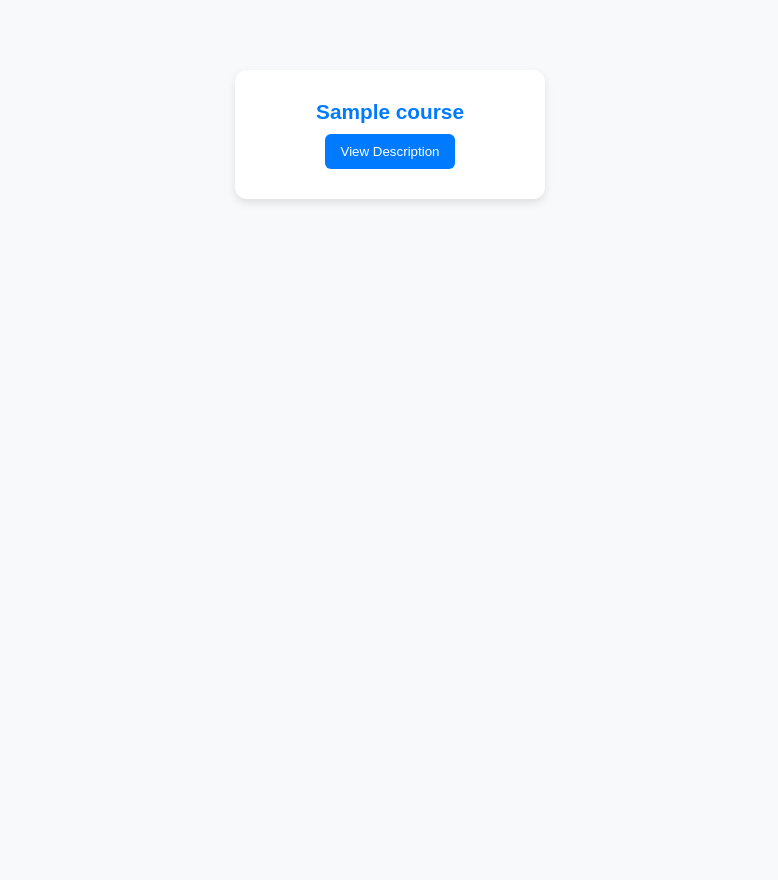
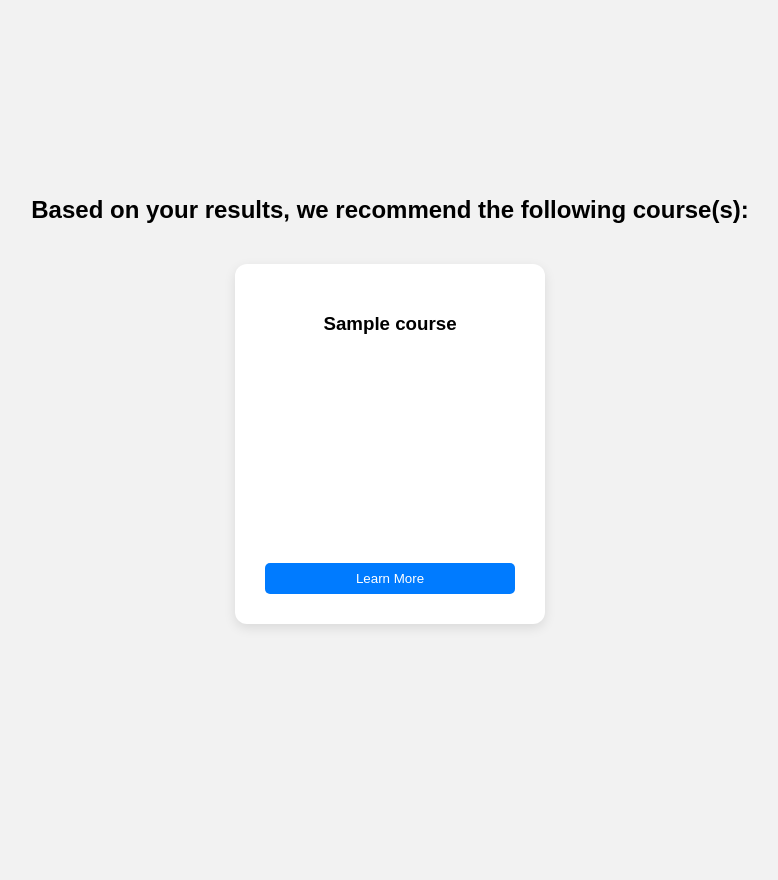
Before and after one commit to rhodyn/Thesis, a Flask app: template templates/results.html in a window 1280 px wide. Shown: the whole page, without its empty margins (250-1028 px from the left). After the commit the page ends 628 px from the top, so only its background shows below. Run offline with Flask 3, Linux system fonts and the light colour scheme; the template is opened without the code that fills it: most values are stand-ins (such as "Sample title", 1, 10 or a date in 2020); parts of the project's set-up code (start-up, migrations or seed data) failed here and were passed over.

Commit message:
Add files via upload

```diff
--- a/templates/results.html
+++ b/templates/results.html
@@ -3,21 +3,40 @@
 <head>
     <title>Course Recommendation</title>
     <style>
+        body, html {
+            height: 100%;
+            margin: 0;
+            padding: 0;
+        }
+
         body {
+            margin: 0;
+            padding: 0;
             font-family: Arial, sans-serif;
-            padding: 40px;
-            background-color: #f8f9fa;
-            margin: 0;
-            min-height: 100vh;
+            background-color: #f2f2f2;
             display: flex;
             flex-direction: column;
+            justify-content: center;
             align-items: center;
+            min-height: 100vh;
+            text-align: center;
         }
 
-        .container {
-            width: 100%;
-            max-width: 1200px;
+        .page-wrapper {
+            height: 100%;
+            display: flex;
+            flex-direction: column;
+            justify-content: center; /* <-- centers vertically */
+            align-items: center;      /* <-- centers horizontally */
             text-align: center;
+        }
+
+        .results-container {
+            display: flex;
+            flex-wrap: wrap;
+            justify-content: center;
+            gap: 20px;
+            margin-top: 20px;
         }
 
         .message {
@@ -35,17 +54,36 @@
         }
 
         .course-card {
-            background: white;
+            background-color: #ffffff;
+            padding: 30px;
             border-radius: 12px;
-            box-shadow: 0 4px 8px rgba(0, 0, 0, 0.1);
-            padding: 30px;
+            box-shadow: 0 4px 12px rgba(0, 0, 0, 0.1);
             width: 250px;
-            text-align: center;
-            transition: transform 0.2s ease;
+            height: 300px; /* Adjust height to make it longer */
+            display: flex;
+            flex-direction: column;
+            justify-content: space-between;
+        }
+
+        .course-card h3 {
+            margin-bottom: 15px;
+        }
+
+        .course-card button {
+            padding: 8px 14px;
+            background-color: #007bff;
+            color: white;
+            border: none;
+            border-radius: 5px;
+            cursor: pointer;
         }
 
         .course-card:hover {
             transform: translateY(-5px);
+        }
+
+        .course-card button:hover {
+            background-color: #0056b3;
         }
 
         .course-title {
@@ -127,15 +165,15 @@
     </style>
 </head>
 <body>
-    <div class="container">
-        <div class="message">{{ message }}</div>
+    <div class="page-wrapper">
+        <h2>Based on your results, we recommend the following course(s):</h2>
 
-        <div class="card-wrapper">
-            {% for course in recommendations %}
-                <div class="course-card">
-                    <div class="course-title">{{ course }}</div>
-                    <button class="btn" onclick="openModal('{{ course }}')">View Description</button>
-                </div>
+        <div class="results-container">
+            {% for course in recommended_courses %}
+            <div class="course-card">
+                <h3>{{ course }}</h3>
+                <button onclick="openModal('{{ course }}')">Learn More</button>
+            </div>
             {% endfor %}
         </div>
     </div>
@@ -154,11 +192,11 @@
             <p id="modal-description">Course details go here.</p>
         </div>
     </div> -->
-    <div id="courseModal" class="modal" onclick="closeModal(event)">
+    <!-- <div id="courseModal" class="modal" onclick="closeModal(event)">
         <div class="modal-content" id="modalContent" onclick="event.stopPropagation();">
-            <!-- JS will inject the course title and description here -->
+            JS will inject the course title and description here
         </div>
-    </div>
+    </div> -->
 
     <script>
         // function openModal(course) {
```
